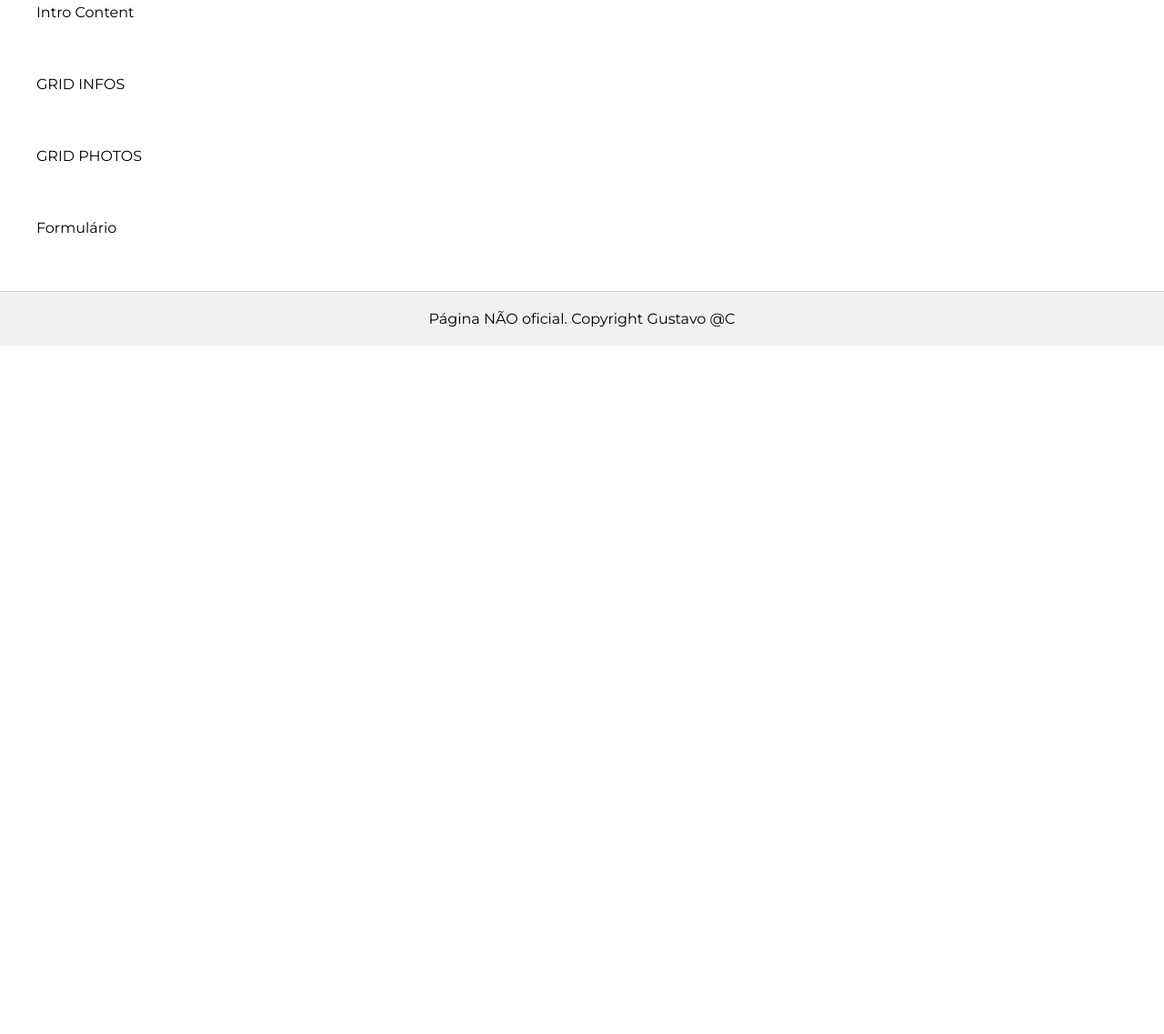
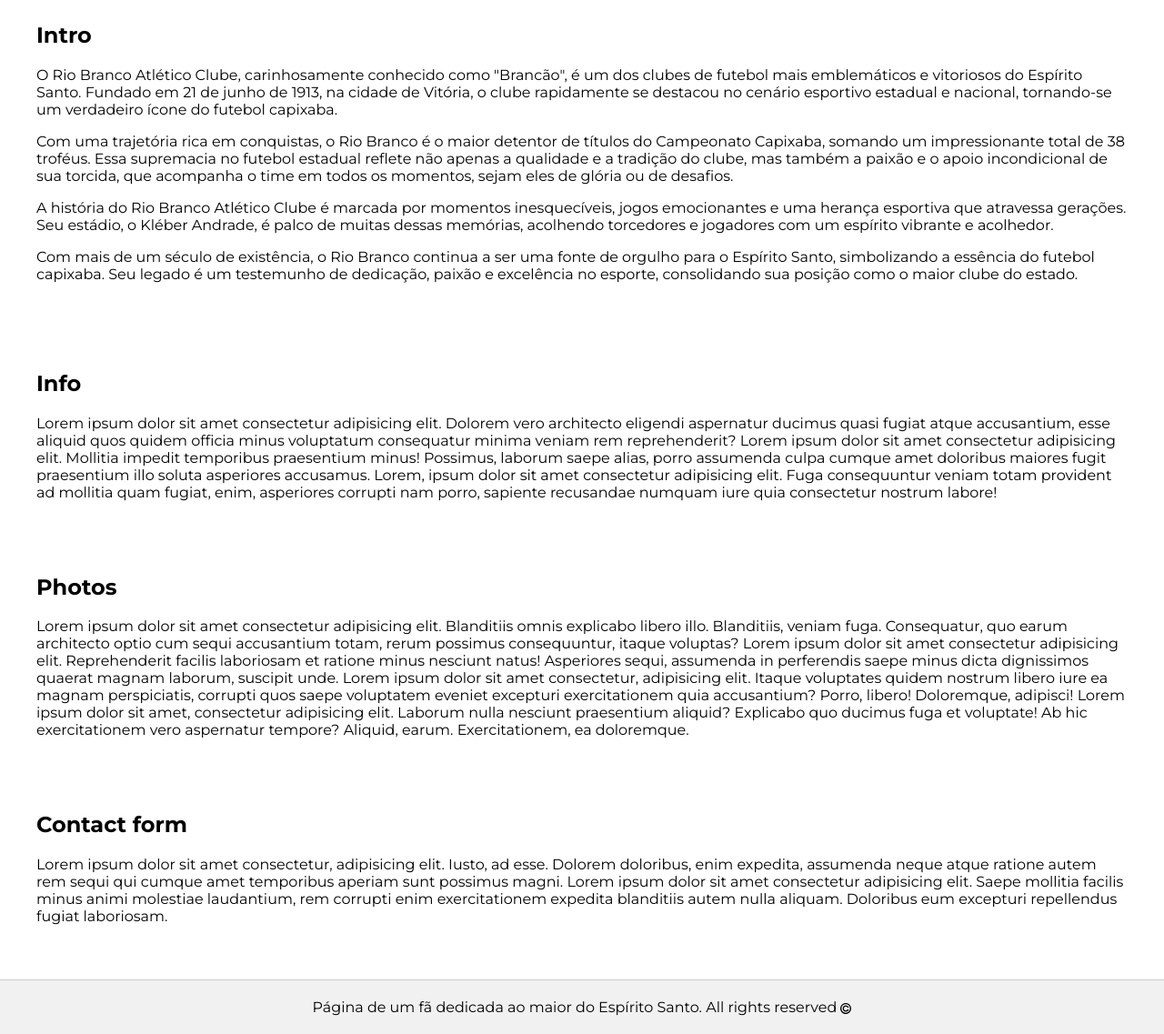
Before and after one commit to guxtaavo/html-css, a plain HTML site: page index.html in a window 1280 px wide. Shown: the part 116-1253 px from the top of the page at 91% size. Before the commit the page ends 800 px from the top, so only its background shows below. Drawn offline with Linux system fonts and the light colour scheme.

Commit message:
Adicionando a intro e formatando o Footer

```diff
--- a/assets/css/styles.css
+++ b/assets/css/styles.css
@@ -64,3 +64,9 @@
   background-color: #f1f1f1;
   border-top: 1px solid #ccc;
 }
+
+#icon_copyright {
+  width: 12px;
+  height: 12px;
+  vertical-align: middle;
+}
--- a/index.html
+++ b/index.html
@@ -11,36 +11,49 @@
 </head>
 <body>
     <aside class="menu">
-        <h1><a href="#">RBAC</a></h1>
+        <h1><a href="./index.html"> RBAC </a></h1>
         <nav>
             <ul>
-                <li><a href="#">Intro</a></li>
-                <li><a href="#">Info</a></li>
-                <li><a href="#">Photos</a></li>
-                <li><a href="#">Contact</a></li>
+                <li><a href="#intro">Intro</a></li>
+                <li><a href="#info">Info</a></li>
+                <li><a href="#photos">Photos</a></li>
+                <li><a href="#form">Contact</a></li>
             </ul>
         </nav>
     </aside>
     <div class="content">
-        <section>
+        <section id="intro">
             <div class="intro-content">
-                Intro Content
+                <h1>Intro</h1>
+                <p>O Rio Branco Atlético Clube, carinhosamente conhecido como "Brancão", é um dos clubes de futebol mais emblemáticos e vitoriosos do Espírito Santo. Fundado em 21 de junho de 1913, na cidade de Vitória, o clube rapidamente se destacou no cenário esportivo estadual e nacional, tornando-se um verdadeiro ícone do futebol capixaba.</p>
+                <p>Com uma trajetória rica em conquistas, o Rio Branco é o maior detentor de títulos do Campeonato Capixaba, somando um impressionante total de 38 troféus. Essa supremacia no futebol estadual reflete não apenas a qualidade e a tradição do clube, mas também a paixão e o apoio incondicional de sua torcida, que acompanha o time em todos os momentos, sejam eles de glória ou de desafios.</p>
+                <p>A história do Rio Branco Atlético Clube é marcada por momentos inesquecíveis, jogos emocionantes e uma herança esportiva que atravessa gerações. Seu estádio, o Kléber Andrade, é palco de muitas dessas memórias, acolhendo torcedores e jogadores com um espírito vibrante e acolhedor.</p>
+                <p>Com mais de um século de existência, o Rio Branco continua a ser uma fonte de orgulho para o Espírito Santo, simbolizando a essência do futebol capixaba. Seu legado é um testemunho de dedicação, paixão e excelência no esporte, consolidando sua posição como o maior clube do estado.</p>
             </div>
         </section>
-        <section>
-            GRID INFOS
+        <section id="info">
+            <h1>Info</h1>
+            Lorem ipsum dolor sit amet consectetur adipisicing elit. Dolorem vero architecto eligendi aspernatur ducimus quasi fugiat atque accusantium, esse aliquid quos quidem officia minus voluptatum consequatur minima veniam rem reprehenderit?
+            Lorem ipsum dolor sit amet consectetur adipisicing elit. Mollitia impedit temporibus praesentium minus! Possimus, laborum saepe alias, porro assumenda culpa cumque amet doloribus maiores fugit praesentium illo soluta asperiores accusamus.
+            Lorem, ipsum dolor sit amet consectetur adipisicing elit. Fuga consequuntur veniam totam provident ad mollitia quam fugiat, enim, asperiores corrupti nam porro, sapiente recusandae numquam iure quia consectetur nostrum labore!
         </section>
-        <section>
-            GRID PHOTOS
+        <section id="photos">
+            <h1>Photos</h1>
+            Lorem ipsum dolor sit amet consectetur adipisicing elit. Blanditiis omnis explicabo libero illo. Blanditiis, veniam fuga. Consequatur, quo earum architecto optio cum sequi accusantium totam, rerum possimus consequuntur, itaque voluptas?
+            Lorem ipsum dolor sit amet consectetur adipisicing elit. Reprehenderit facilis laboriosam et ratione minus nesciunt natus! Asperiores sequi, assumenda in perferendis saepe minus dicta dignissimos quaerat magnam laborum, suscipit unde.
+            Lorem ipsum dolor sit amet consectetur, adipisicing elit. Itaque voluptates quidem nostrum libero iure ea magnam perspiciatis, corrupti quos saepe voluptatem eveniet excepturi exercitationem quia accusantium? Porro, libero! Doloremque, adipisci!
+            Lorem ipsum dolor sit amet, consectetur adipisicing elit. Laborum nulla nesciunt praesentium aliquid? Explicabo quo ducimus fuga et voluptate! Ab hic exercitationem vero aspernatur tempore? Aliquid, earum. Exercitationem, ea doloremque.
         </section>
-        <section>
+        <section id="form">
             <form action="#">
-                Formulário
+                <h1>Contact form</h1>
+                Lorem ipsum dolor sit amet consectetur, adipisicing elit. Iusto, ad esse. Dolorem doloribus, enim expedita, assumenda neque atque ratione autem rem sequi qui cumque amet temporibus aperiam sunt possimus magni.
+                Lorem ipsum dolor sit amet consectetur adipisicing elit. Saepe mollitia facilis minus animi molestiae laudantium, rem corrupti enim exercitationem expedita blanditiis autem nulla aliquam. Doloribus eum excepturi repellendus fugiat laboriosam.
             </form>
         </section>
     </div>
     <footer>
-        Página NÃO oficial. Copyright Gustavo @C
+        Página de um fã dedicada ao maior do Espírito Santo. All rights reserved <img id="icon_copyright" src="assets/img/copyright.svg" alt="Ícone do Copyright"></img>
     </footer>
 </body>
 </html>
```
